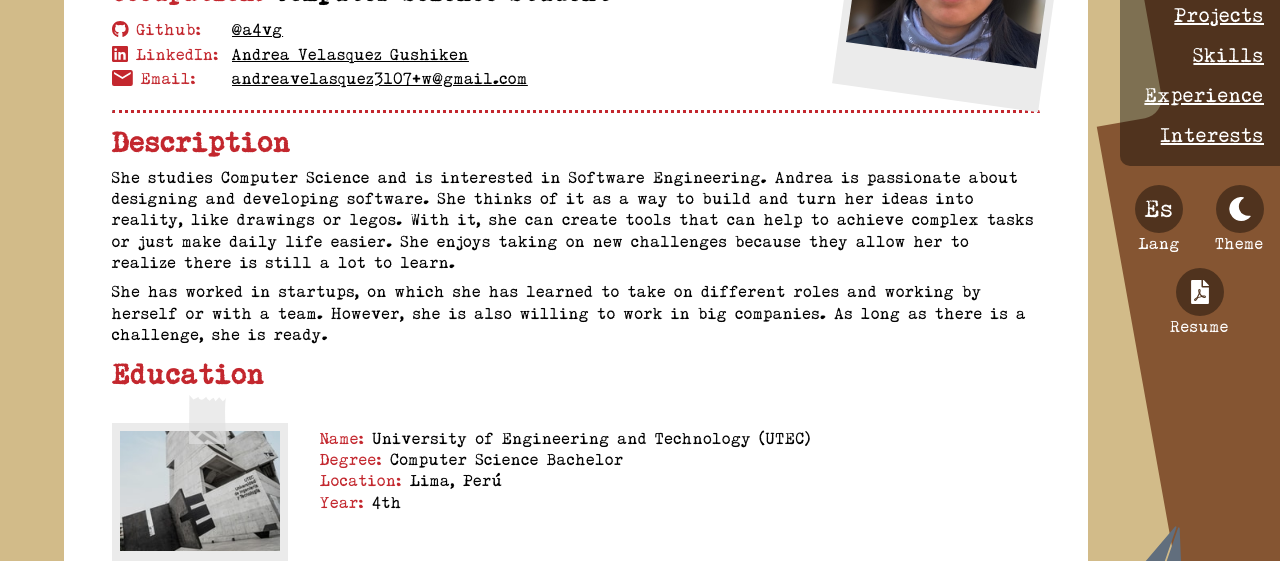
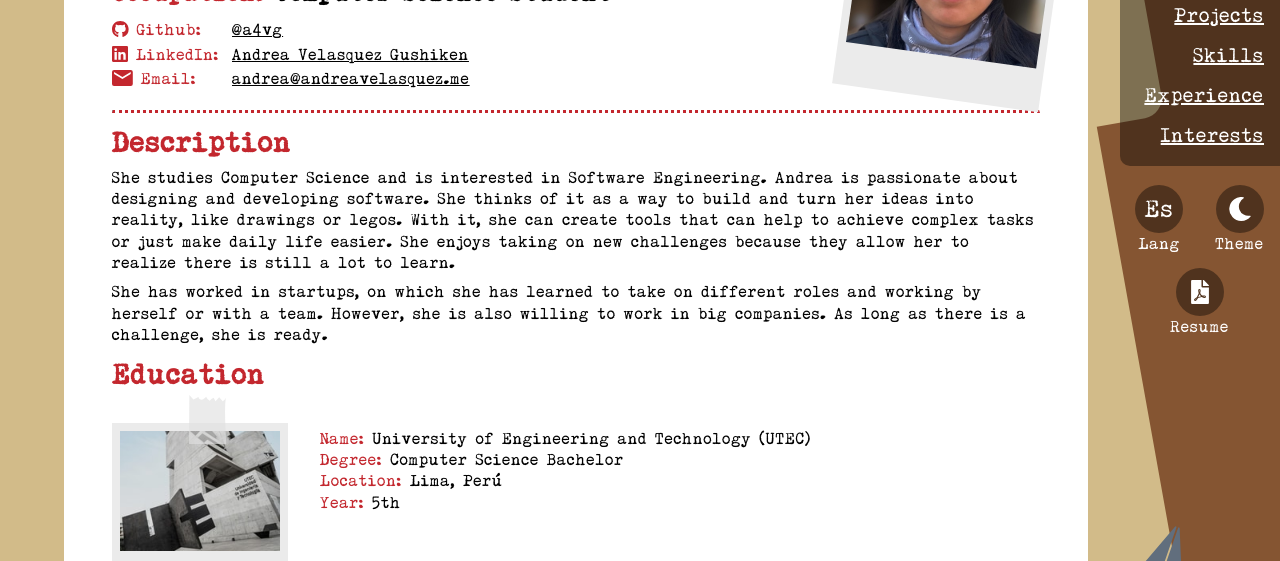
Before and after one commit to andrea-velasquez/andrea-velasquez.github.io, a React (Create React App) app: page / in a window 1280 px wide. Shown: the part 224-785 px from the top of the page. Built offline with nearby package versions, Linux system fonts and the light colour scheme.

Commit message:
Update information

```diff
--- a/src/components/Header.jsx
+++ b/src/components/Header.jsx
@@ -21,8 +21,8 @@ class Header extends Component {
       },
       {
         site: "Email",
-        username: "andreavelasquez3107+w@gmail.com",
-        link: "mailto:andreavelasquez3107+w@gmail.com",
+        username: "andrea@andreavelasquez.me",
+        link: "mailto:andrea@andreavelasquez.me",
         logo: EmailLogo,
       },
     ],
--- a/src/content/en/content.json
+++ b/src/content/en/content.json
@@ -18,7 +18,7 @@
         },
         {
           "name": "Year",
-          "text": "4th"
+          "text": "5th"
         }
       ]
     ]
@@ -140,16 +140,16 @@
       "data": [
         {
           "name": "Angular",
-          "level": "intermediate-advance"
+          "level": "basic"
         },
         {
           "name": "React",
-          "level": "intermediate-advance",
+          "level": "intermediate",
           "tooltip": "Not actually a framework"
         },
         {
           "name": "Flask",
-          "level": "advance"
+          "level": "basic"
         },
         {
           "name": "Django",
@@ -161,7 +161,7 @@
         },
         {
           "name": "Vue.js",
-          "level": "basic"
+          "level": "intermediate-advance"
         }
       ]
     },
@@ -174,7 +174,7 @@
         },
         {
           "name": "DynamoDB",
-          "level": "basic"
+          "level": "intermediate"
         },
         {
           "name": "MongoDB",
--- a/src/content/es/content.json
+++ b/src/content/es/content.json
@@ -18,7 +18,7 @@
         },
         {
           "name": "Año",
-          "text": "4to"
+          "text": "5to"
         }
       ]
     ]
@@ -140,16 +140,16 @@
       "data": [
         {
           "name": "Angular",
-          "level": "intermediate-advance"
+          "level": "basic"
         },
         {
           "name": "React",
-          "level": "intermediate-advance",
+          "level": "intermediate",
           "tooltip": "De hecho no es un framework"
         },
         {
           "name": "Flask",
-          "level": "advance"
+          "level": "basic"
         },
         {
           "name": "Django",
@@ -161,7 +161,7 @@
         },
         {
           "name": "Vue.js",
-          "level": "basic"
+          "level": "intermediate-advance"
         }
       ]
     },
@@ -174,7 +174,7 @@
         },
         {
           "name": "DynamoDB",
-          "level": "basic"
+          "level": "intermediate"
         },
         {
           "name": "MongoDB",
```
Also changed, not shown: 2 other files (tests, documents, lock files or other folders).
